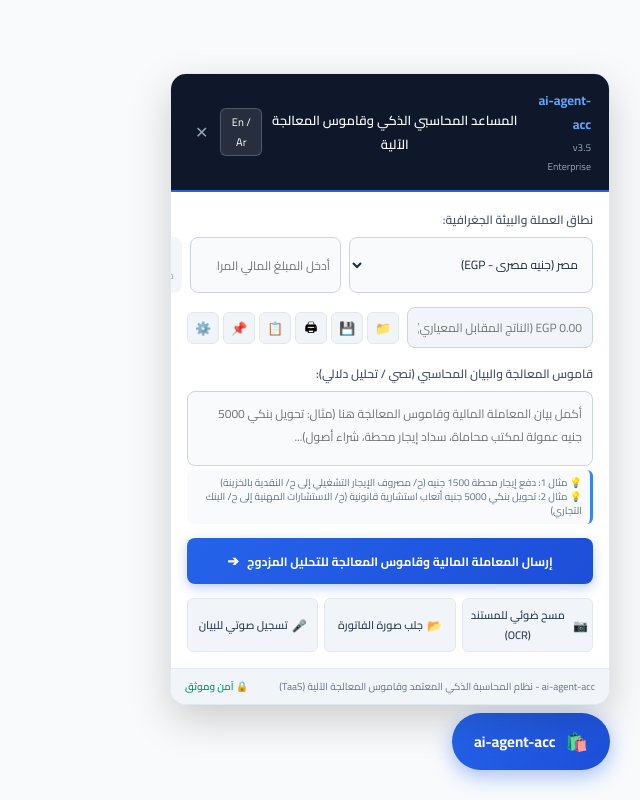
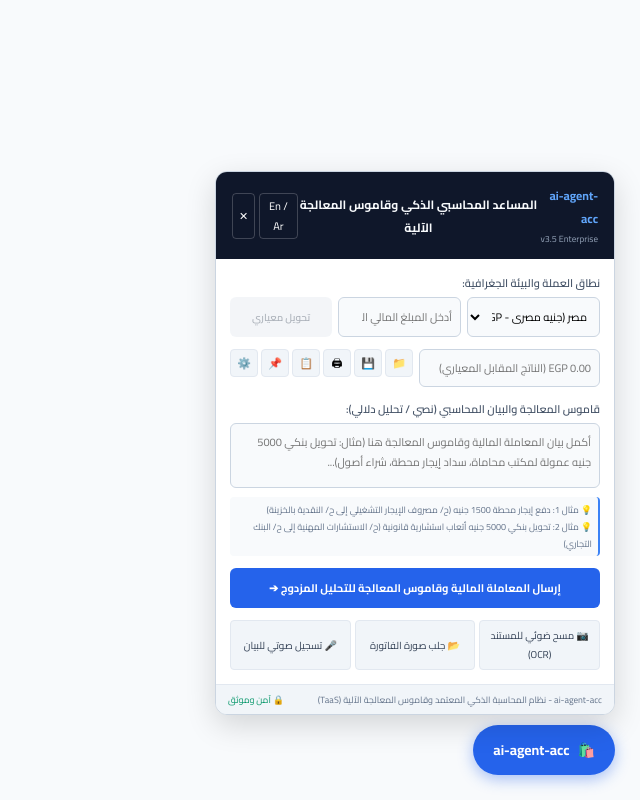
Before and after one commit to Dr-Safaa-Kandil/ai-agent-acc, a website: page public/index.html in a window 1280 px wide. Both pictures are taken after a click on the button "فتح المساعد المحاسبي الذكي". Shown: the whole page, without its empty margins (640-1280 px from the left). Drawn offline with Linux system fonts and the light colour scheme; files that its build step writes are made by us from their sources; files whose address does not match are found by name.

Commit message:
تحديث واجهة المساعد المحاسبي وتطبيق التصميم الهندسي وقاموس المعالجة

```diff
--- a/public/css/widget.css
+++ b/public/css/widget.css
@@ -1,6 +1,5 @@
 /* ==========================================================
    ai-agent-acc - نظام المحاسبة الذكي وقاموس المعالجة
-   ملف التنسيقات الشامل والمتكامل (widget.css)
    ========================================================== */
 
 * {
@@ -18,176 +17,138 @@ body.ai-accounting-system-body {
     min-height: 100vh;
 }
 
-/* زر إطلاق المساعد العائم الاحترافي (مثبت حصرياً في أسفل اليمين) */
+/* زر إطلاق المساعد العائم مثبت بدقة في أسفل اليمين */
 .launcher-btn {
     position: fixed !important;
-    bottom: 30px !important;
-    right: 30px !important;
-    left: auto !important;
-    top: auto !important;
-    background: linear-gradient(135deg, #2563eb, #1d4ed8);
+    bottom: 25px !important;
+    right: 25px !important;
+    background: #2563eb;
     color: #ffffff;
     border: none;
-    padding: 12px 22px;
+    padding: 12px 20px;
     border-radius: 50px;
     cursor: pointer;
-    font-size: 15px;
+    font-size: 14px;
     font-weight: 700;
-    box-shadow: 0 6px 20px rgba(37, 99, 235, 0.4);
+    box-shadow: 0 4px 15px rgba(37, 99, 235, 0.4);
     z-index: 999999;
     display: flex;
     align-items: center;
-    gap: 10px;
-    transition: all 0.3s ease;
+    gap: 8px;
+    transition: background 0.2s;
 }
 
 .launcher-btn:hover {
-    transform: translateY(-2px);
-    box-shadow: 0 8px 25px rgba(37, 99, 235, 0.6);
+    background: #1d4ed8;
 }
 
-.launcher-icon {
-    font-size: 18px;
-}
-
-/* النافذة العائمة الرئيسية للمساعد المحاسبي الشامل */
+/* النافذة العائمة للمساعد */
 .modal-box {
     position: fixed !important;
-    bottom: 95px !important;
-    right: 30px !important;
-    left: auto !important;
-    top: auto !important;
-    width: 440px;
-    max-width: calc(100vw - 40px);
-    max-height: 85vh;
+    bottom: 85px !important;
+    right: 25px !important;
+    width: 400px;
+    max-width: calc(100vw - 30px);
+    max-height: 80vh;
     background: #ffffff;
-    border-radius: 16px;
-    box-shadow: 0 15px 40px rgba(0, 0, 0, 0.18);
+    border-radius: 12px;
+    box-shadow: 0 10px 30px rgba(0, 0, 0, 0.15);
     z-index: 1000000;
     display: flex;
     flex-direction: column;
     overflow: hidden;
-    border: 1px solid #e2e8f0;
-    animation: modalPopUp 0.3s ease-out forwards;
+    border: 1px solid #cbd5e1;
 }
 
-@keyframes modalPopUp {
-    0% { opacity: 0; transform: translateY(20px) scale(0.97); }
-    100% { opacity: 1; transform: translateY(0) scale(1); }
-}
-
-/* ترويسة النافذة الهندسية */
+/* ترويسة النافذة */
 .widget-header {
     background: #0f172a;
     color: #ffffff;
-    padding: 14px 18px;
+    padding: 12px 16px;
     display: flex;
     justify-content: space-between;
     align-items: center;
-    border-bottom: 2px solid #2563eb;
 }
 
 .header-brand-group {
     display: flex;
     flex-direction: column;
-    gap: 2px;
 }
 
 .brand-tag {
-    font-size: 13px;
+    font-size: 12px;
     font-weight: 700;
     color: #60a5fa;
 }
 
 .version-tag {
-    font-size: 10px;
+    font-size: 9px;
     color: #94a3b8;
 }
 
 .widget-header h3 {
-    font-size: 13px;
-    font-weight: 600;
+    font-size: 12px;
     margin: 0;
     color: #f8fafc;
+    text-align: center;
     flex-grow: 1;
-    text-align: center;
-    padding: 0 8px;
 }
 
 .header-controls {
     display: flex;
-    gap: 6px;
-    align-items: center;
+    gap: 4px;
 }
 
-.lang-btn {
-    background: rgba(255, 255, 255, 0.1);
+.lang-btn, .close-btn {
+    background: transparent;
+    border: 1px solid rgba(255, 255, 255, 0.2);
     color: #ffffff;
-    border: 1px solid rgba(255, 255, 255, 0.2);
-    padding: 3px 8px;
-    border-radius: 6px;
+    padding: 2px 6px;
+    border-radius: 4px;
     font-size: 11px;
     cursor: pointer;
-    transition: background 0.2s;
-}
-
-.lang-btn:hover {
-    background: rgba(255, 255, 255, 0.2);
-}
-
-.close-btn {
-    background: transparent;
-    border: none;
-    color: #94a3b8;
-    font-size: 16px;
-    cursor: pointer;
-    padding: 2px 6px;
-    border-radius: 4px;
-    transition: color 0.2s;
 }
 
 .close-btn:hover {
-    color: #ef4444;
+    background: #ef4444;
+    border-color: #ef4444;
 }
 
-/* جسم النافذة والعمليات المحاسبية */
+/* محتوى النافذة والحقول */
 .widget-body {
-    padding: 16px;
+    padding: 14px;
     overflow-y: auto;
     display: flex;
     flex-direction: column;
-    gap: 14px;
-    max-height: calc(85vh - 110px);
+    gap: 12px;
 }
 
 .accounting-section-box {
     display: flex;
     flex-direction: column;
-    gap: 6px;
+    gap: 4px;
 }
 
 .section-label {
-    font-size: 12px;
+    font-size: 11px;
     font-weight: 600;
     color: #475569;
 }
 
-/* صف العملات والتحويل */
 .form-row-top {
     display: grid;
-    grid-template-columns: 1.4fr 1.2fr 1fr;
-    gap: 8px;
+    grid-template-columns: 1.3fr 1.2fr 1fr;
+    gap: 6px;
 }
 
-.country-field, .amount-field {
-    padding: 8px 10px;
+.country-field, .amount-field, .foreign-res-field, .full-desc-field {
+    width: 100%;
+    padding: 8px;
     border: 1px solid #cbd5e1;
-    border-radius: 8px;
-    font-size: 12px;
+    border-radius: 6px;
+    font-size: 11px;
     outline: none;
     background: #f8fafc;
-    color: #1e293b;
-    transition: border-color 0.2s;
 }
 
 .country-field:focus, .amount-field:focus, .full-desc-field:focus {
@@ -197,216 +158,138 @@ body.ai-accounting-system-body {
 
 .convert-action-btn {
     background: #e2e8f0;
-    color: #334155;
     border: none;
-    padding: 8px;
-    border-radius: 8px;
-    font-size: 11px;
+    border-radius: 6px;
+    font-size: 10px;
     font-weight: 600;
     cursor: pointer;
-    transition: background 0.2s;
+    color: #334155;
 }
 
-.convert-action-btn:hover {
-    background: #cbd5e1;
-}
-
-/* صف العملة الأجنبية والأيقونات */
 .form-row-sub {
     display: flex;
-    gap: 8px;
-    align-items: center;
+    gap: 6px;
 }
 
 .input-wrapper-flex {
     flex-grow: 1;
 }
 
-.foreign-res-field {
-    width: 100%;
-    padding: 8px 10px;
-    border: 1px solid #cbd5e1;
-    border-radius: 8px;
-    font-size: 12px;
-    background: #f1f5f9;
-    color: #475569;
-}
-
 .action-icons-group {
     display: flex;
-    gap: 4px;
+    gap: 3px;
 }
 
 .icon-btn {
     background: #f1f5f9;
     border: 1px solid #e2e8f0;
-    width: 32px;
-    height: 32px;
-    border-radius: 6px;
+    width: 28px;
+    height: 28px;
+    border-radius: 4px;
     cursor: pointer;
-    display: flex;
-    align-items: center;
-    justify-content: center;
-    font-size: 13px;
-    transition: background 0.2s;
-}
-
-.icon-btn:hover {
-    background: #e2e8f0;
-}
-
-/* خانة بيان المعاملة */
-.form-row-textarea {
-    display: flex;
-    flex-direction: column;
-    gap: 4px;
+    font-size: 11px;
 }
 
 .full-desc-field {
-    width: 100%;
-    height: 75px;
-    padding: 10px;
-    border: 1px solid #cbd5e1;
-    border-radius: 8px;
-    font-size: 12px;
+    height: 65px;
     resize: none;
-    outline: none;
-    background: #f8fafc;
-    color: #1e293b;
 }
 
 .examples-hint {
-    font-size: 10px;
+    font-size: 9px;
     color: #64748b;
-    line-height: 1.4;
     background: #f8fafc;
-    padding: 6px 8px;
-    border-radius: 6px;
-    border-right: 3px solid #3b82f6;
-}
-
-/* زر إرسال المعالجة والتحليل */
-.action-submit-wrapper {
-    width: 100%;
+    padding: 4px 6px;
+    border-radius: 4px;
+    border-right: 2px solid #3b82f6;
 }
 
 .submit-ai-btn {
     width: 100%;
-    background: linear-gradient(135deg, #2563eb, #1d4ed8);
+    background: #2563eb;
     color: #ffffff;
     border: none;
     padding: 10px;
-    border-radius: 8px;
-    font-size: 12px;
+    border-radius: 6px;
+    font-size: 11px;
     font-weight: 700;
     cursor: pointer;
-    display: flex;
-    justify-content: center;
-    align-items: center;
-    gap: 8px;
-    box-shadow: 0 4px 12px rgba(37, 99, 235, 0.3);
-    transition: opacity 0.2s;
 }
 
 .submit-ai-btn:hover {
-    opacity: 0.95;
+    background: #1d4ed8;
 }
 
-.btn-arrow-icon {
-    font-size: 14px;
-}
-
-/* صف الأدوات المساعدة الإضافية */
 .extra-tools-row {
     display: grid;
     grid-template-columns: repeat(3, 1fr);
-    gap: 6px;
+    gap: 4px;
 }
 
 .tool-sub-btn {
     background: #f1f5f9;
     border: 1px solid #e2e8f0;
+    padding: 5px;
+    border-radius: 4px;
+    font-size: 10px;
+    cursor: pointer;
     color: #334155;
-    padding: 6px 4px;
-    border-radius: 6px;
-    font-size: 11px;
-    font-weight: 600;
-    cursor: pointer;
-    display: flex;
-    align-items: center;
-    justify-content: center;
-    gap: 4px;
-    transition: background 0.2s;
 }
 
-.tool-sub-btn:hover {
-    background: #e2e8f0;
-}
-
-.tool-icon {
-    font-size: 12px;
-}
-
-/* صندوق النتائج التحليلية */
+/* صندوق النتائج والتصدير */
 .results-box-hidden {
     background: #f0fdf4;
     border: 1px solid #bbf7d0;
-    border-radius: 10px;
-    padding: 12px;
-    margin-top: 4px;
+    border-radius: 8px;
+    padding: 10px;
 }
 
 .results-header-bar {
     display: flex;
     justify-content: space-between;
     align-items: center;
-    margin-bottom: 8px;
-    border-bottom: 1px solid #bbf7d0;
-    padding-bottom: 6px;
+    margin-bottom: 6px;
 }
 
 .results-header-bar h4 {
-    font-size: 12px;
+    font-size: 11px;
     color: #166534;
-    font-weight: 700;
     margin: 0;
 }
 
 .ai-badge-status {
-    font-size: 9px;
+    font-size: 8px;
     background: #dcfce7;
     color: #15803d;
-    padding: 2px 6px;
-    border-radius: 4px;
-    font-weight: 600;
+    padding: 2px 4px;
+    border-radius: 3px;
 }
 
 .results-grid-content {
     display: flex;
     flex-direction: column;
-    gap: 5px;
-    font-size: 11px;
+    gap: 4px;
+    font-size: 10px;
     color: #14532d;
-    margin-bottom: 10px;
+    margin-bottom: 8px;
 }
 
 .result-item-row {
-    background: rgba(255, 255, 255, 0.6);
-    padding: 4px 8px;
-    border-radius: 4px;
+    background: rgba(255, 255, 255, 0.7);
+    padding: 3px 6px;
+    border-radius: 3px;
 }
 
-/* أزرار التصدير الذكي */
 .export-section-wrapper {
+    border-top: 1px dashed #bbf7d0;
+    padding-top: 6px;
     display: flex;
     flex-direction: column;
-    gap: 5px;
-    border-top: 1px dashed #bbf7d0;
-    padding-top: 8px;
+    gap: 4px;
 }
 
 .export-label {
-    font-size: 10px;
+    font-size: 9px;
     font-weight: 600;
     color: #166534;
 }
@@ -414,65 +297,35 @@ body.ai-accounting-system-body {
 .export-buttons-row {
     display: grid;
     grid-template-columns: repeat(3, 1fr);
-    gap: 6px;
+    gap: 4px;
 }
 
 .export-btn {
     border: none;
-    padding: 6px 4px;
-    border-radius: 6px;
-    font-size: 10px;
+    padding: 5px 2px;
+    border-radius: 4px;
+    font-size: 9px;
     font-weight: 700;
     cursor: pointer;
     color: #ffffff;
     text-align: center;
-    transition: opacity 0.2s;
 }
 
-.export-btn:hover {
-    opacity: 0.9;
-}
+.excel-btn { background: #107c41; }
+.gsheets-btn { background: #0f9d58; }
+.db-btn { background: #3b82f6; }
 
-.excel-btn {
-    background: #107c41;
-}
-
-.gsheets-btn {
-    background: #0f9d58;
-}
-
-.db-btn {
-    background: #3b82f6;
-}
-
-/* تذييل النافذة */
 .widget-footer-tag {
     background: #f1f5f9;
-    padding: 8px 14px;
+    padding: 6px 12px;
     display: flex;
     justify-content: space-between;
     align-items: center;
     border-top: 1px solid #e2e8f0;
-    font-size: 10px;
+    font-size: 9px;
     color: #64748b;
 }
 
 .security-badge {
     color: #059669;
-    font-weight: 600;
 }
-
-/* دعم تبديل اللغة (En) */
-body.lang-en {
-    direction: ltr;
-    text-align: left;
-}
-
-body.lang-en .widget-header {
-    flex-direction: row-reverse;
-}
-
-body.lang-en .examples-hint {
-    border-right: none;
-    border-left: 3px solid #3b82f6;
-}
```
